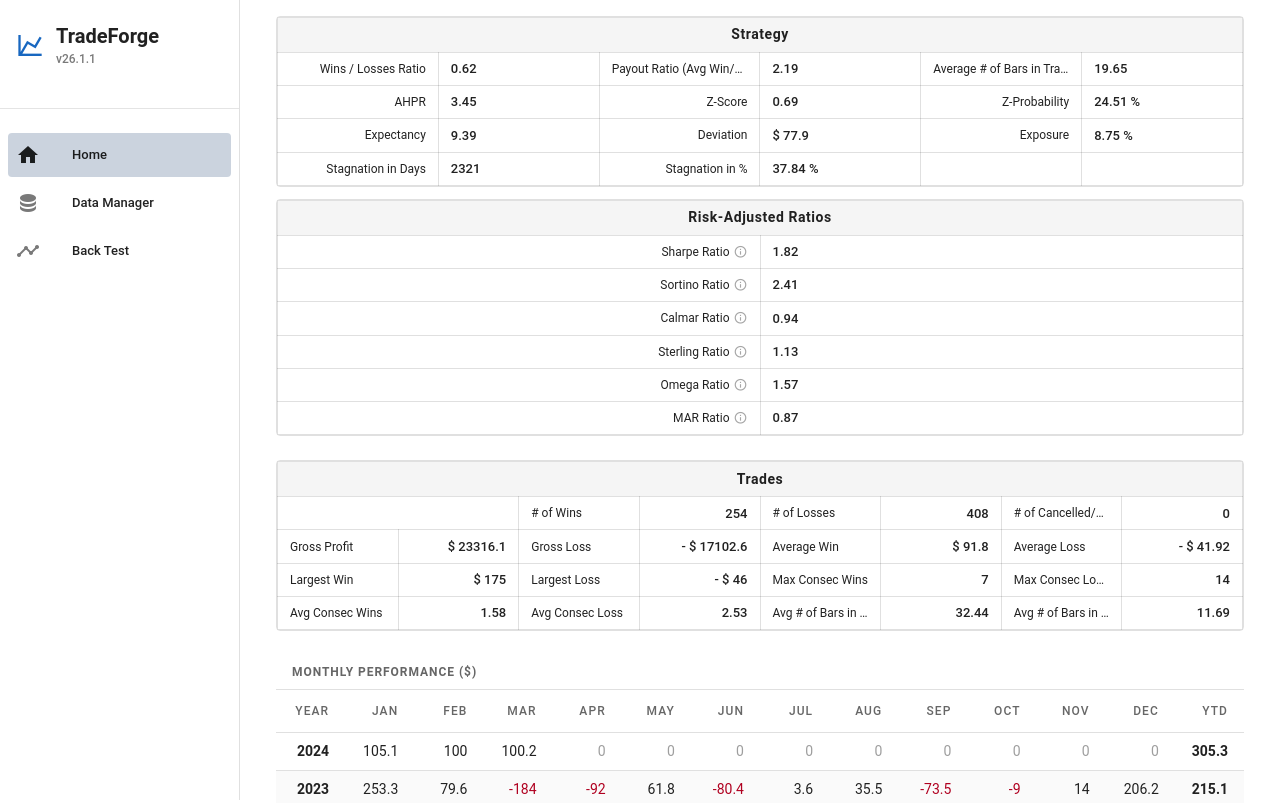
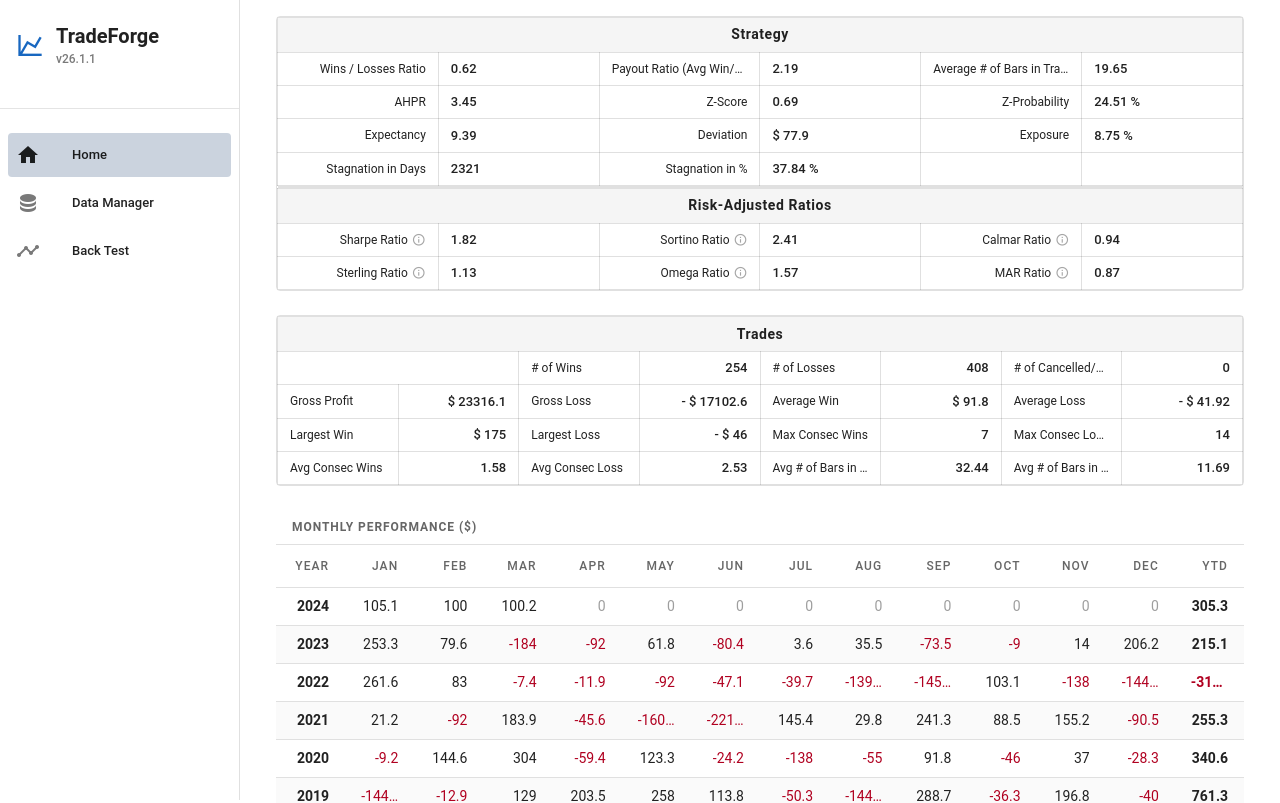
Before and after one commit to ArtemIyX/TradeForgeSharp, a Vue app in the folder TradeForge.VUE/: page / in a window 1280 px wide. Shown: the top 803 px of the page. Built offline with nearby package versions, Linux system fonts and the light colour scheme; the HTML template or start-up script is replaced by a standard one.

Commit message:
Better styling (single divided table)

```diff
--- a/TradeForge.VUE/src/components/backtest/strategy/strategy-stats-report/StrategyStatsReport.css
+++ b/TradeForge.VUE/src/components/backtest/strategy/strategy-stats-report/StrategyStatsReport.css
@@ -36,6 +36,13 @@
   letter-spacing: 0.04em;
 }
 
+.divider-row td {
+  padding: 0;
+  height: 0.1875rem;
+  background-color: rgba(var(--v-theme-on-surface), 0.12);
+  border: none;
+}
+
 .label {
   color: rgba(var(--v-theme-on-surface), 0.6);
   font-size: 0.75rem;
--- a/TradeForge.VUE/src/components/backtest/strategy/strategy-stats-report/StrategyStatsReport.vue
+++ b/TradeForge.VUE/src/components/backtest/strategy/strategy-stats-report/StrategyStatsReport.vue
@@ -1,13 +1,11 @@
-<style scoped src="./StrategyStatsReport.css">
-
-</style>
+<style scoped src="./StrategyStatsReport.css"></style>
 
 <template>
   <div class="report-wrapper">
+    <div class="section-container">
+      <table class="custom-table">
 
         <!-- Strategy Stats -->
-    <div class="section-container">
-      <table class="custom-table">
         <tbody>
         <tr class="title-row">
           <td colspan="6">Strategy</td>
@@ -45,17 +43,21 @@
           <td></td>
         </tr>
         </tbody>
-      </table>
-    </div>
 
-    <!-- Ratios -->
-    <div class="section-container">
-      <table class="custom-table">
+        <!-- Divider -->
+        <tbody>
+        <tr class="divider-row">
+          <td colspan="6"></td>
+        </tr>
+        </tbody>
+
+        <!-- Risk-Adjusted Ratios -->
         <tbody>
         <tr class="title-row">
-          <td colspan="2">Risk-Adjusted Ratios</td>
+          <td colspan="6">Risk-Adjusted Ratios</td>
         </tr>
-        <tr v-for="item in ratioItems" :key="item.key">
+        <tr v-for="(chunk, i) in ratioChunks" :key="i">
+          <template v-for="item in chunk" :key="item.key">
             <td class="label-ratio">
               <div class="label-with-tooltip">
                 <span>{{ item.label }}</span>
@@ -67,15 +69,21 @@
               </div>
             </td>
             <td class="value">{{ fmt(data.ratio[item.key]) }}</td>
+          </template>
+          <!-- fill remaining columns if chunk has < 3 items -->
+          <template v-if="chunk.length < 3">
+            <td v-for="n in (3 - chunk.length) * 2" :key="'empty-' + n"></td>
+          </template>
         </tr>
         </tbody>
+
       </table>
     </div>
-
   </div>
 </template>
 
 <script setup lang="ts">
+import { computed } from 'vue';
 import type { StrategyReport } from '@/types/StrategyStatsReport.interface';
 
 interface Props {
@@ -128,4 +136,14 @@ const ratioItems: { key: keyof StrategyReport['ratio']; label: string; tooltip:
     tooltip: 'Managed Account Ratio — compounded annual growth rate divided by max drawdown. A simple measure of return efficiency relative to risk.',
   },
 ];
+
+// Chunk ratios into rows of 3 (to match the 6-column layout: label+value × 3)
+const ratioChunks = computed(() => {
+  const size = 3;
+  const result = [];
+  for (let i = 0; i < ratioItems.length; i += size) {
+    result.push(ratioItems.slice(i, i + size));
+  }
+  return result;
+});
 </script>
```
Lines whose indentation alone changed are shown as unchanged.
